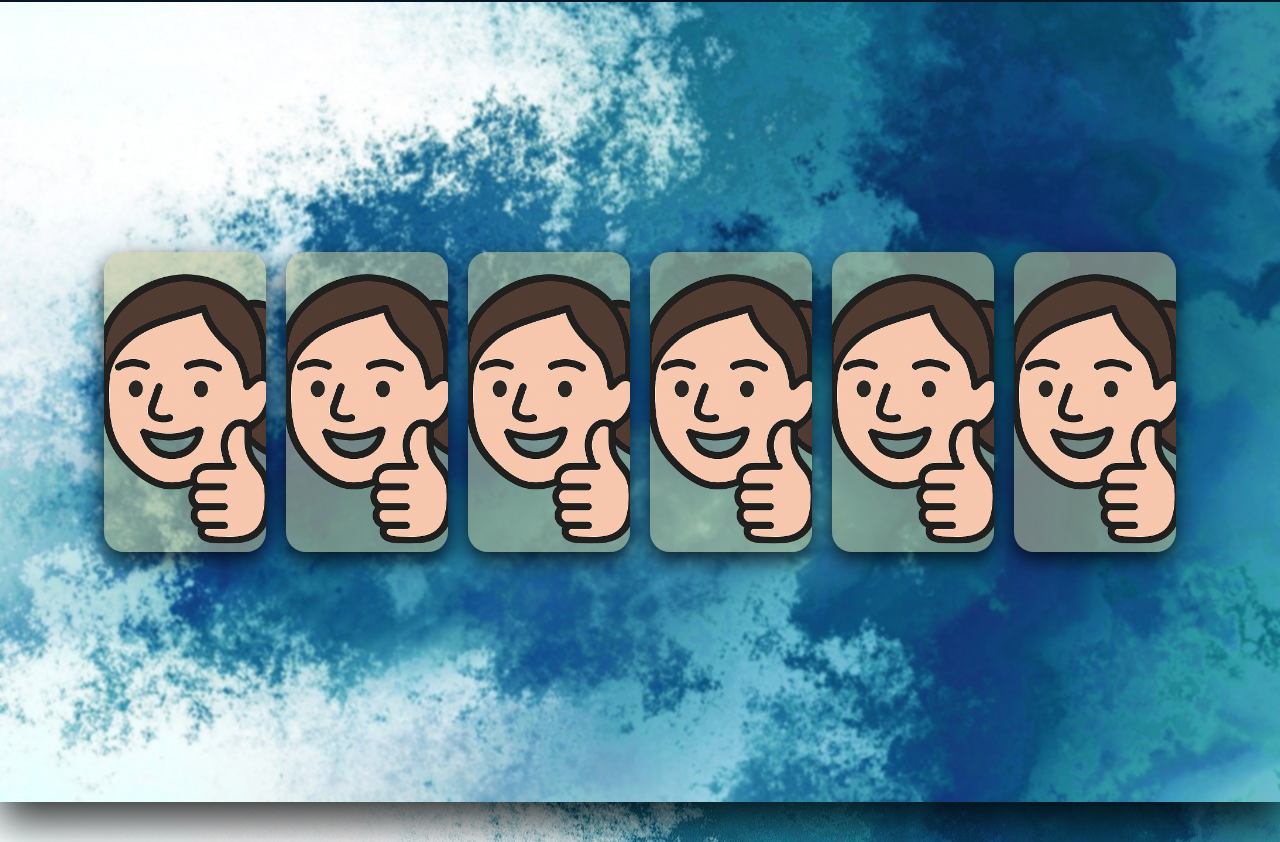
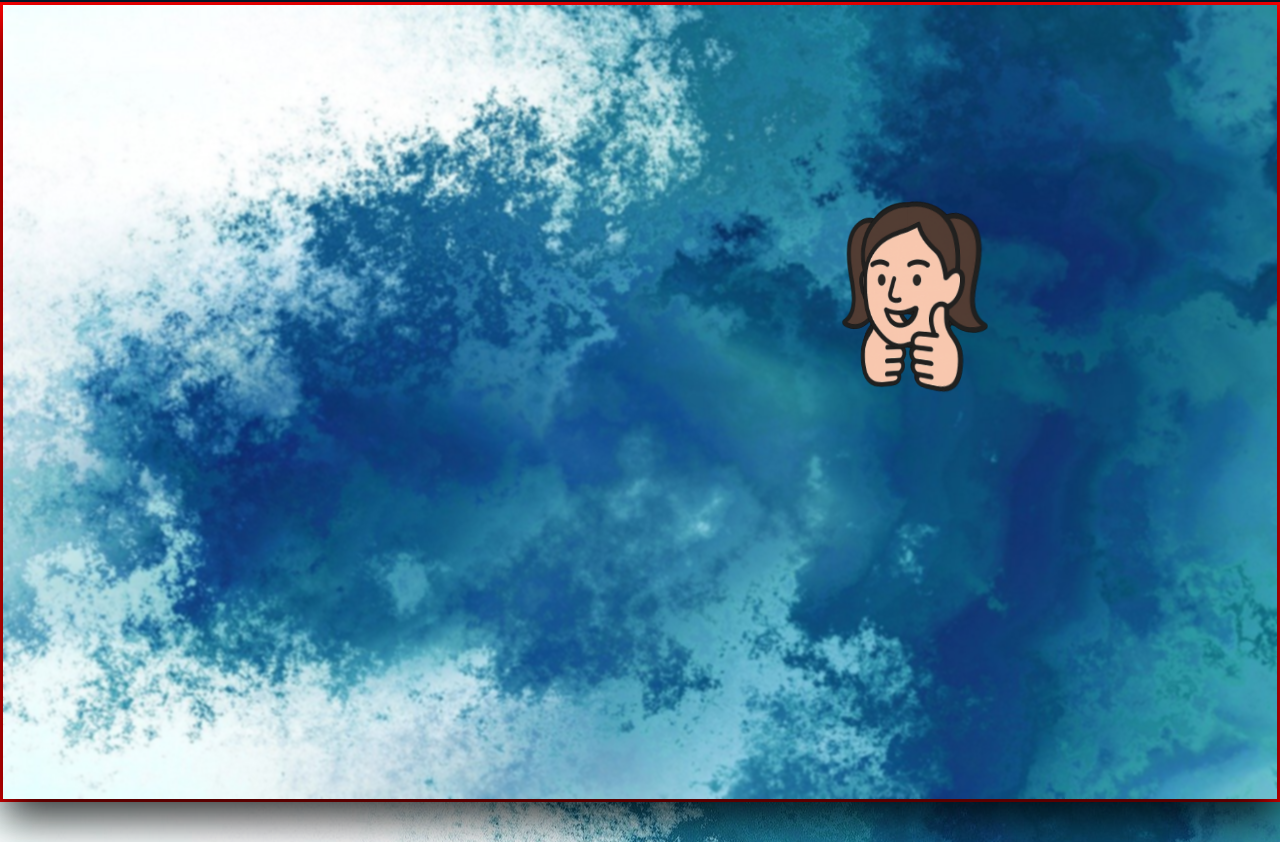
Before and after one commit to msmacalopez/personal-portfolio, a React (Vite) app: page / in a window 1280 px wide. Shown: the part 1598-2440 px from the top of the page. Built offline with nearby package versions, Linux system fonts and the light colour scheme.

Commit message:
slider implemented but problem with the transform property

```diff
--- a/src/Components/ProjectCard.jsx
+++ b/src/Components/ProjectCard.jsx
@@ -2,9 +2,11 @@ import React from "react";
 
 export const ProjectCard = () => {
   return (
-    <div className="project-card">
-      <img src="../src/assets/icon.png" alt="" />
-      <div className="card-proj-text">This is my app does this ...</div>text
-    </div>
+    <>
+      <div className="project-card">
+        <img src="../src/assets/icon.png" alt="" />
+        <div className="card-proj-text">This is my app does this ...</div>text
+      </div>
+    </>
   );
 };
--- a/src/Components/Projects.jsx
+++ b/src/Components/Projects.jsx
@@ -1,18 +1,20 @@
 import React from "react";
 import { ProjectCard } from "./ProjectCard";
+import { Slider } from "./Slider";
 
 export default function Projects() {
   return (
     <div id="projects" className="section projects">
       <div className="blur"></div>
-      <div className="project-card-list">
+      <Slider />
+      {/* <div className="project-card-list">
         <ProjectCard />
         <ProjectCard />
         <ProjectCard />
         <ProjectCard />
         <ProjectCard />
         <ProjectCard />
-      </div>
+      </div> */}
     </div>
   );
 }
--- /dev/null
+++ b/src/Components/Slider.jsx
@@ -0,0 +1,21 @@
+import React from "react";
+
+const items = [1, 2, 3, 4];
+export const Slider = () => {
+  return (
+    <div className="slider" style={{ "--quantity": "4" }}>
+      <div className="item" style={{ "--position": "0" }}>
+        <img src="../src/assets/icon.png" alt="" />
+      </div>
+      <div className="item" style={{ "--position": "1" }}>
+        <img src="../src/assets/icon.png" alt="" />
+      </div>
+      <div className="item" style={{ "--position": "2" }}>
+        <img src="../src/assets/icon.png" alt="" />
+      </div>
+      <div className="item" style={{ "--position": "3" }}>
+        <img src="../src/assets/icon.png" alt="" />
+      </div>
+    </div>
+  );
+};
--- a/src/index.css
+++ b/src/index.css
@@ -190,6 +190,43 @@ i {
 .projects {
   background: url(../src/assets/background-contact.jpg) center/cover no-repeat;
   position: relative;
+  text-align: center;
+  /* overflow: hidden; */
+  border: red solid;
+  width: 100%;
+  height: 100vh;
+}
+.projects .slider {
+  position: absolute;
+  width: 200px;
+  height: 250px;
+  top: 20%;
+  left: calc(50% - 100px);
+  /* make childs able to move 3D: */
+  transform-style: preserve-3d;
+  /* Gives Z-index of 1000px */
+  transform: perspective(500px);
+  animation: rotateSlider 20s linear infinite;
+}
+@keyframes rotateSlider {
+  from {
+    transform: perspective(500px) rotateY(0deg);
+  }
+  to {
+    transform: perspective(500px) rotateY(360deg);
+  }
+}
+.projects .slider .item {
+  position: absolute;
+  inset: 0 0 0 0;
+  transform: translateZ(350px)
+    rotateY(calc((360deg / (var(--quantity))) * ((var(--position)))));
+}
+
+.projects .slider .item img {
+  width: 100%;
+  height: 100%;
+  object-fit: cover;
 }
 .blur {
   backdrop-filter: blur(1px);
```
